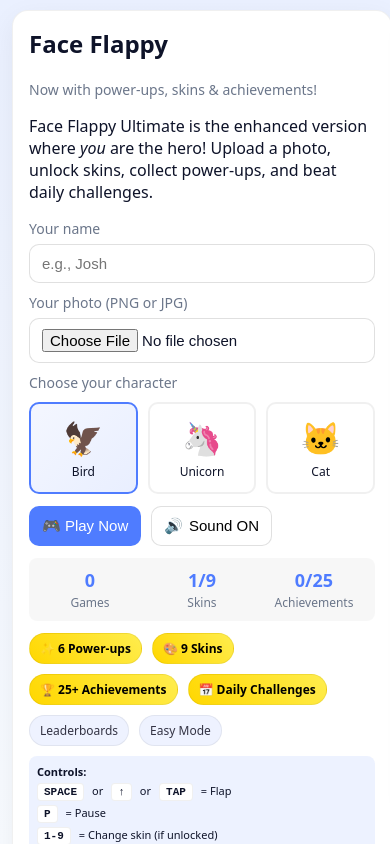
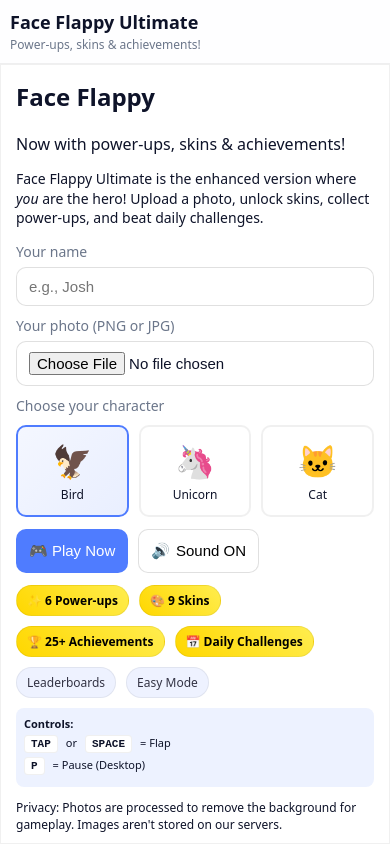
Before and after one commit to josh987123/faceflappy, a website: page index.html in a window 390 px wide. Drawn offline with Linux system fonts and the light colour scheme.

Commit message:
Update index.html

```diff
--- a/index.html
+++ b/index.html
@@ -2,7 +2,7 @@
 <html lang="en">
 <head>
   <meta charset="utf-8" />
-  <meta name="viewport" content="width=device-width,initial-scale=1" />
+  <meta name="viewport" content="width=device-width, initial-scale=1.0, maximum-scale=1.0, user-scalable=no" />
   <title>Face Flappy Ultimate — Upload your face, unlock skins, beat challenges!</title>
   <meta name="description" content="Face Flappy Ultimate - The enhanced version with power-ups, skins, achievements, and daily challenges! Upload your photo and become the ultimate flapper." />
   <meta name="theme-color" content="#4f7cff" />
@@ -19,106 +19,280 @@
       --bg1:#eaf0ff; --bg2:#f8fbff; --border:rgba(0,0,0,.06);
       --gold:#ffd700; --achievement:#9c27b0;
     }
-    * { box-sizing:border-box }
+    * { box-sizing:border-box; }
+
+    /* CRITICAL MOBILE FIX: Use viewport units for responsive sizing */
     html, body {
+      margin: 0;
+      padding: 0;
+      width: 100%;
       height: 100%;
-  margin: 0;
-  overflow: hidden; /* stops inner page scrolling */
+      overflow: hidden;
+      position: relative;
     }
-
-.wrap,
-.panel {
-  height: 100%;   /* allow .stage to actually fill */
-}
-
 
     body {
       font-family: ui-sans-serif, system-ui, -apple-system, Segoe UI, Roboto, "Helvetica Neue", Arial;
       color:var(--ink);
       background:linear-gradient(180deg, var(--bg1), var(--bg2));
+      display: flex;
+      flex-direction: column;
     }
 
-    /* EXPANDED LAYOUT - fills more space */
-    .wrap {
-      max-width: 1400px; /* Increased from 1000px */
-      margin: 10px auto 20px; /* Reduced margins */
-      padding: 0 12px;
+    /* MOBILE-FIRST APPROACH */
+    .game-container {
+      width: 100%;
+      height: 100%;
+      display: flex;
+      flex-direction: column;
+      position: relative;
     }
 
-    header {
-      display:flex;
-      align-items:flex-start;
-      justify-content:space-between;
-      gap:12px;
-      margin-bottom:12px; /* Reduced from 16px */
-    }
-    h1 { margin:0; font-size: clamp(20px, 2.5vw, 28px); letter-spacing:.2px; }
-    .sub { color:var(--muted); margin-top:4px; font-size: 14px; }
-
-
-
-.panel {
-  display: flex;
-  flex-direction: row;
-  height: 100%;           /* fill iframe height */
-  gap: 16px;
-  transition: all 0.5s ease;
+    /* Header area for mobile */
+    .mobile-header {
+      display: none;
+      padding: 10px;
+      background: rgba(255,255,255,0.95);
+      border-bottom: 1px solid var(--border);
+      flex-shrink: 0;
     }
 
-    .left-panel {
-  flex: 0 0 380px;        /* fixed width column */
-  overflow-y: auto;       /* scrolls independently if too tall */
+    .mobile-header h1 {
+      margin: 0;
+      font-size: 18px;
     }
 
-
-    /* When game is active, hide left panel and make game full width */
-    .panel.game-active {
-      grid-template-columns: 0fr 1fr;
-      gap: 0;
+    .mobile-header .sub {
+      font-size: 12px;
+      color: var(--muted);
+      margin-top: 2px;
     }
 
-    .panel.game-active .left-panel {
-      opacity: 0;
+    /* Main content area */
+    .main-content {
+      flex: 1;
+      display: flex;
+      width: 100%;
+      height: 100%;
       overflow: hidden;
-      pointer-events: none;
-      padding: 0;
-      margin: 0;
+      position: relative;
     }
 
-    @media (max-width: 980px) {
-      .panel {
-        grid-template-columns: 340px 1fr; /* Slightly smaller on medium screens */
+    /* Setup panel (left side on desktop, full screen on mobile) */
+    .setup-panel {
+      width: 380px;
+      background: var(--card);
+      border: 1px solid var(--border);
+      padding: 20px;
+      overflow-y: auto;
+      flex-shrink: 0;
+      transition: transform 0.3s ease;
     }
-      .panel.game-active {
-        grid-template-columns: 0fr 1fr;
+
+    .setup-panel.hidden {
+      transform: translateX(-100%);
+      position: absolute;
+      pointer-events: none;
     }
+
+    /* Game area */
+    .game-area {
+      flex: 1;
+      display: flex;
+      flex-direction: column;
+      background: var(--card);
+      position: relative;
     }
+
+    /* Canvas wrapper for proper sizing */
+    .canvas-wrapper {
+      position: relative;
+      width: 100%;
+      height: 100%;
+      flex: 1;
+    }
+
+    canvas#game {
+      position: absolute;
+      top: 0;
+      left: 0;
+      width: 100%;
+      height: 100%;
+      display: block;
+      background: linear-gradient(#92d7ff,#e4f6ff);
+      cursor: pointer;
+      touch-action: none; /* Prevent default touch behaviors */
+    }
+
+    /* Mobile-specific styles */
     @media (max-width: 768px) {
-      .panel {
-        grid-template-columns: 1fr; /* Stack on mobile */
+      .mobile-header {
+        display: block;
       }
-      .panel.game-active .left-panel {
-        display: none; /* Completely hide on mobile when active */
+
+      .setup-panel {
+        position: absolute;
+        top: 0;
+        left: 0;
+        width: 100%;
+        height: 100%;
+        z-index: 100;
+        border-radius: 0;
+      }
+
+      .setup-panel.hidden {
+        transform: translateX(-100%);
+      }
+
+      .game-area {
+        width: 100%;
+        height: 100%;
+      }
+
+      /* Hide desktop-only elements */
+      .protips {
+        display: none;
+      }
+
+      /* Mobile-optimized form */
+      .setup-panel h2 {
+        font-size: 24px;
+        margin-top: 10px;
+      }
+
+      label {
+        font-size: 14px;
+      }
+
+      input[type="text"], input[type="file"] {
+        font-size: 16px; /* Prevents zoom on iOS */
+        padding: 12px;
+      }
+
+      button {
+        font-size: 16px;
+        padding: 12px 16px;
+        min-height: 44px; /* iOS touch target size */
+      }
+
+      .character-select {
+        grid-template-columns: repeat(3, 1fr);
+        gap: 8px;
+      }
+
+      .character-option {
+        padding: 10px;
+      }
+
+      .character-icon {
+        font-size: 28px;
+      }
+
+      /* Mobile-friendly features list */
+      .features {
+        gap: 6px;
+      }
+
+      .pill {
+        font-size: 11px;
+        padding: 4px 8px;
       }
     }
 
-    /* === Flex fix so the game fills leftover space === */
-.wrap {
-  display: flex;
-  flex-direction: column;
-  height: 100%;
+    /* Small mobile screens */
+    @media (max-width: 480px) {
+      .setup-panel {
+        padding: 15px;
       }
 
-.hero-header {
-  flex: 0 0 auto;  /* header keeps its natural height */
+      .character-select {
+        grid-template-columns: repeat(3, 1fr);
+        gap: 6px;
       }
 
-.panel {
-  flex: 1 1 auto;  /* panel expands to fill remaining height */
-  height: auto;    /* reset the fixed 100% so flex works */
+      .character-option span:last-child {
+        font-size: 10px;
+      }
     }
 
+    /* HUD styling */
+    .hud {
+      position: absolute;
+      top: 0;
+      left: 0;
+      right: 0;
+      pointer-events: none;
+      padding: 10px;
+      display: flex;
+      justify-content: space-between;
+      z-index: 10;
+    }
 
+    .hud .left {
+      font-weight: 700;
+      font-size: 14px;
+      text-shadow: 0 1px 2px rgba(0,0,0,0.3);
+    }
+
+    .hud .right {
+      text-align: right;
+      font-size: 12px;
+      text-shadow: 0 1px 2px rgba(0,0,0,0.3);
+    }
+
+    /* Game over overlay */
+    .overlay {
+      position: absolute;
+      top: 0;
+      left: 0;
+      right: 0;
+      bottom: 0;
+      display: none;
+      align-items: center;
+      justify-content: center;
+      background: rgba(10,16,32,.35);
+      backdrop-filter: blur(4px);
+      z-index: 20;
+      padding: 20px;
+    }
+
+    .overlay.show {
+      display: flex;
+      animation: fadeIn 0.3s ease;
+    }
+
+    .dialog {
+      background: #fff;
+      border-radius: 16px;
+      padding: 20px;
+      width: min(480px, 100%);
+      max-width: calc(100% - 40px);
+      border: 1px solid var(--border);
+      box-shadow: 0 20px 60px rgba(16,24,40,.16);
+      animation: slideUp 0.3s ease;
+      max-height: 90vh;
+      overflow-y: auto;
+    }
+
+    @media (max-width: 480px) {
+      .dialog {
+        padding: 16px;
+      }
+
+      .dialog h2 {
+        font-size: 20px;
+      }
+
+      .dialog .actions {
+        flex-direction: column;
+      }
+
+      .dialog button {
+        width: 100%;
+      }
+    }
+
+    /* Rest of your existing styles... */
     .card {
       background:var(--card); border:1px solid var(--border); border-radius:16px; padding:16px;
       box-shadow: 0 8px 28px rgba(16,24,40,.06);
@@ -134,7 +308,7 @@
     }
     button.primary { background:var(--acc); color:#fff; border-color:transparent; }
     button.primary:hover { filter:brightness(.96); transform: translateY(-1px); }
-    .row { display:flex; gap:10px; align-items:center; }
+    .row { display:flex; gap:10px; align-items:center; flex-wrap: wrap; }
 
     .features { display:flex; gap:10px; flex-wrap:wrap; margin-top:12px; }
     .pill {
@@ -207,20 +381,9 @@
       to { opacity: 1; transform: translateY(0); }
     }
 
-.stage {
-  position: relative;
-  height: 800px;          /* fixed height game window */
-  border-radius: 16px;
-  overflow: hidden;
-  border: 1px solid var(--border);
-}
-
-
-    canvas#game { width:100%; height:100%; display:block; background:linear-gradient(#92d7ff,#e4f6ff); cursor: pointer; }
-
-    /* Hide form when game starts */
-    #setupForm.hidden {
-      display: none;
+    @keyframes slideUp {
+      from { transform: translateY(20px); opacity: 0; }
+      to { transform: translateY(0); opacity: 1; }
     }
 
     /* Stats display */
@@ -250,30 +413,11 @@
       margin-top: 2px;
     }
 
-    .hud { position:absolute; inset:0; pointer-events:none; padding:10px; }
-    .hud .left { position:absolute; top:8px; left:10px; font-weight:700; }
-    .hud .right { position:absolute; top:8px; right:10px; text-align:right; }
-    .hud .right div { font-size:13px; color:#243; }
-
-    .overlay { position:absolute; inset:0; display:none; align-items:center; justify-content:center; background:rgba(10,16,32,.35); backdrop-filter: blur(4px); }
-    .overlay.show { display:flex; animation: fadeIn 0.3s ease; }
-    .dialog {
-      background:#fff; border-radius:16px; padding:18px; width:min(480px, 92%);
-      border:1px solid var(--border); box-shadow: 0 20px 60px rgba(16,24,40,.16);
-      animation: slideUp 0.3s ease;
+    .hidden {
+      display: none !important;
     }
 
-    @keyframes slideUp {
-      from { transform: translateY(20px); opacity: 0; }
-      to { transform: translateY(0); opacity: 1; }
-    }
-
-    .dialog h2 { margin:0 0 8px; }
-    .dialog .msg { color:#435; margin-bottom:12px; }
-    .dialog .actions { display:flex; gap:10px; }
-    .dialog button { flex:1 }
-
-    /* New achievement toast style */
+    /* Achievement toast */
     .achievement-toast {
       position: fixed;
       top: 20px;
@@ -286,6 +430,7 @@
       animation: slideInRight 0.5s ease;
       z-index: 1000;
       display: none;
+      max-width: calc(100% - 40px);
     }
 
     .achievement-toast.show {
@@ -296,18 +441,6 @@
       from { transform: translateX(100%); }
       to { transform: translateX(0); }
     }
-
-    footer.protips {
-  margin: 16px auto 0;   /* some space above */
-  padding: 12px 16px;    /* nice inner padding */
-  max-width: 800px;      /* keeps text from stretching super wide */
-  border-radius: 12px;
-  background: rgba(79,124,255,0.06);
-  font-size: 13px;
-  line-height: 1.5;
-  color: var(--muted);
-}
-
 
     /* Controls legend */
     .controls {
@@ -333,30 +466,56 @@
       font-weight: bold;
     }
 
+    /* Back to menu button for mobile */
+    .mobile-menu-btn {
+      position: absolute;
+      top: 10px;
+      left: 10px;
+      z-index: 15;
+      background: rgba(255,255,255,0.9);
+      border: 1px solid var(--border);
+      padding: 8px 12px;
+      border-radius: 8px;
+      font-size: 14px;
+      display: none;
+    }
 
+    @media (max-width: 768px) {
+      .mobile-menu-btn.show {
+        display: block;
+      }
+    }
 
-
-
-
-
+    footer.protips {
+      padding: 12px 16px;
+      max-width: 800px;
+      margin: 16px auto;
+      border-radius: 12px;
+      background: rgba(79,124,255,0.06);
+      font-size: 13px;
+      line-height: 1.5;
+      color: var(--muted);
+    }
   </style>
 </head>
 <body>
-  <div class="wrap">
+  <div class="game-container">
+    <!-- Mobile header -->
+    <div class="mobile-header">
+      <h1>Face Flappy Ultimate</h1>
+      <div class="sub">Power-ups, skins & achievements!</div>
+    </div>
 
-
-<div class="panel" id="gamePanel">
-  <!-- Left: Landing + Form -->
-  <div class="card left-panel" id="leftPanel">
-
+    <!-- Main content area -->
+    <div class="main-content">
+      <!-- Setup panel (becomes hidden when game starts) -->
+      <div class="setup-panel" id="setupPanel">
         <h2 style="margin-top:0;">Face Flappy</h2>
         <div class="sub">Now with power-ups, skins & achievements!</div>
-  <p class="hero-copy">
+        <p style="font-size: 14px; line-height: 1.4;">
           Face Flappy Ultimate is the enhanced version where <em>you</em> are the hero!
           Upload a photo, unlock skins, collect power-ups, and beat daily challenges.
         </p>
-
-
 
         <form id="setupForm" autocomplete="off">
           <label for="playerName">Your name</label>
@@ -417,27 +576,24 @@
         <div class="controls">
           <strong>Controls:</strong>
           <div class="control-item">
-            <span class="control-key">SPACE</span> or <span class="control-key">↑</span> or <span class="control-key">TAP</span> = Flap
+            <span class="control-key">TAP</span> or <span class="control-key">SPACE</span> = Flap
           </div>
           <div class="control-item">
-            <span class="control-key">P</span> = Pause
-          </div>
-          <div class="control-item">
-            <span class="control-key">1-9</span> = Change skin (if unlocked)
+            <span class="control-key">P</span> = Pause (Desktop)
           </div>
         </div>
 
         <footer style="margin-top:12px;">
-          <div class="muted">Privacy: Photos are processed to remove the background for gameplay. Images aren't stored on our servers.</div>
+          <div class="muted" style="font-size: 12px;">Privacy: Photos are processed to remove the background for gameplay. Images aren't stored on our servers.</div>
         </footer>
       </div>
 
-      <!-- Right: Game Stage -->
-      <div class="stage card" aria-live="polite">
+      <!-- Game area -->
+      <div class="game-area">
+        <button id="mobileMenuBtn" class="mobile-menu-btn">← Menu</button>
+
+        <div class="canvas-wrapper">
           <canvas id="game" aria-label="Face Flappy Ultimate game canvas"></canvas>
-
-
-
 
           <div class="hud" aria-hidden="true">
             <div class="left" id="scoreEl">Score: 0</div>
@@ -454,17 +610,19 @@
               <div class="actions">
                 <button id="retryBtn" class="primary">🔄 Retry</button>
                 <button id="shareBtn">📋 Copy Score</button>
+                <button id="menuBtn">🏠 Menu</button>
+              </div>
             </div>
           </div>
         </div>
       </div>
     </div>
 
+    <!-- Desktop footer -->
     <footer class="protips">
       💡 Pro tips: Collect power-ups for special abilities! Score milestones unlock new skins.
       Complete daily challenges for bonus rewards. Build streaks by playing daily!
     </footer>
-
   </div>
 
   <!-- Achievement toast notification -->
@@ -472,11 +630,22 @@
     <span id="achievementText">🏆 Achievement Unlocked!</span>
   </div>
 
-  <!-- Your game logic (separate file) -->
+  <!-- Your game logic (keep game.js as is, it will work fine) -->
   <script src="game.js" defer></script>
 
-  <!-- Character selection and sound toggle -->
+  <!-- UI interaction scripts -->
   <script>
+    // Mobile menu button
+    document.getElementById('mobileMenuBtn').addEventListener('click', function() {
+      document.getElementById('setupPanel').classList.remove('hidden');
+      this.classList.remove('show');
+
+      // Reset game state if needed
+      if (window.STATE) {
+        window.STATE.running = false;
+      }
+    });
+
     // Character selection
     document.querySelectorAll('.character-option').forEach(option => {
       option.addEventListener('click', function() {
@@ -518,6 +687,44 @@
         document.getElementById('statAchievements').textContent = `${stats.unlockedAchievements.length}/25`;
       }
     };
+
+    // Override form submission to handle mobile layout
+    document.getElementById('setupForm').addEventListener('submit', async function(e) {
+      e.preventDefault();
+
+      // Hide setup panel
+      document.getElementById('setupPanel').classList.add('hidden');
+
+      // Show mobile menu button
+      if (window.innerWidth <= 768) {
+        document.getElementById('mobileMenuBtn').classList.add('show');
+      }
+
+      // Let the game.js handle the rest
+      // The form submission will be processed by the existing game.js code
+    });
+
+    // Handle menu button in game over dialog
+    document.addEventListener('click', function(e) {
+      if (e.target && e.target.id === 'menuBtn') {
+        document.getElementById('setupPanel').classList.remove('hidden');
+        document.getElementById('mobileMenuBtn').classList.remove('show');
+      }
+    });
+
+    // Prevent iOS bounce/scroll
+    document.addEventListener('touchmove', function(e) {
+      if (e.target.closest('#game')) {
+        e.preventDefault();
+      }
+    }, { passive: false });
+
+    // Handle window resize
+    window.addEventListener('resize', function() {
+      if (window.resizeCanvas) {
+        window.resizeCanvas();
+      }
+    });
   </script>
 
   <noscript>This game requires JavaScript enabled.</noscript>
```
Lines whose indentation alone changed are shown as unchanged.
